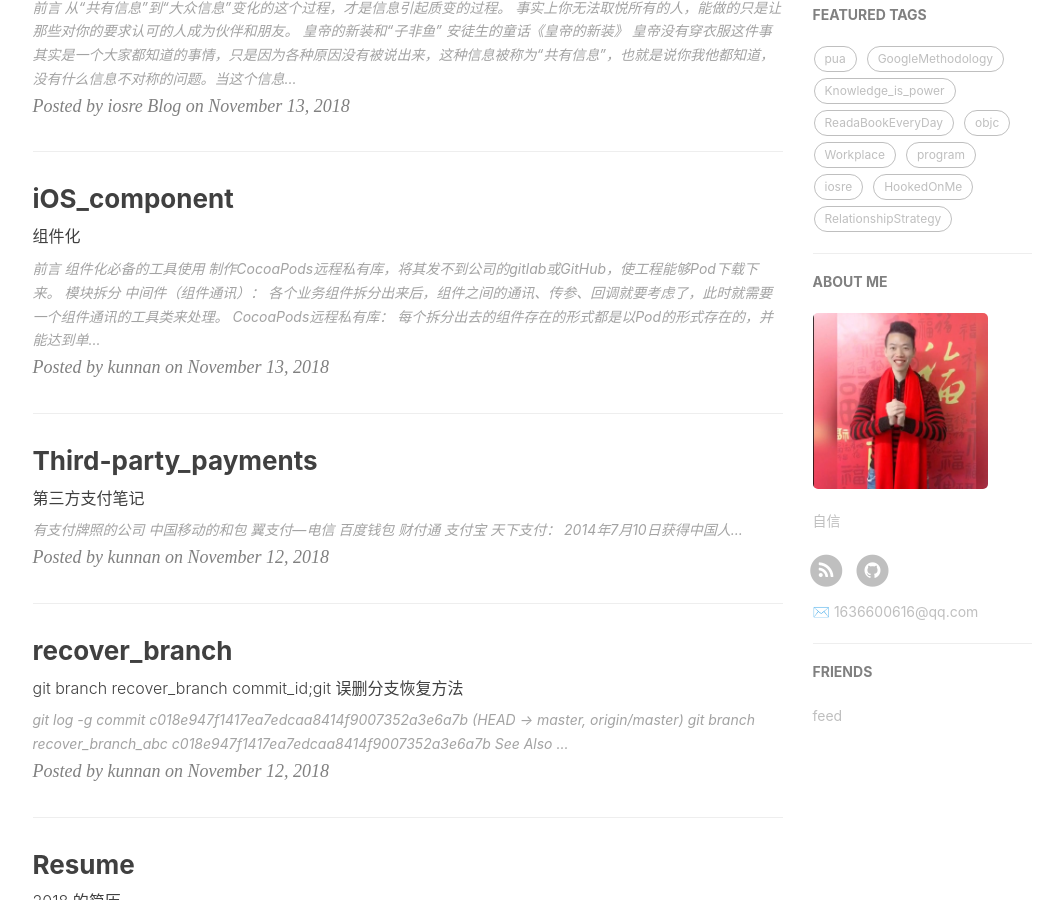
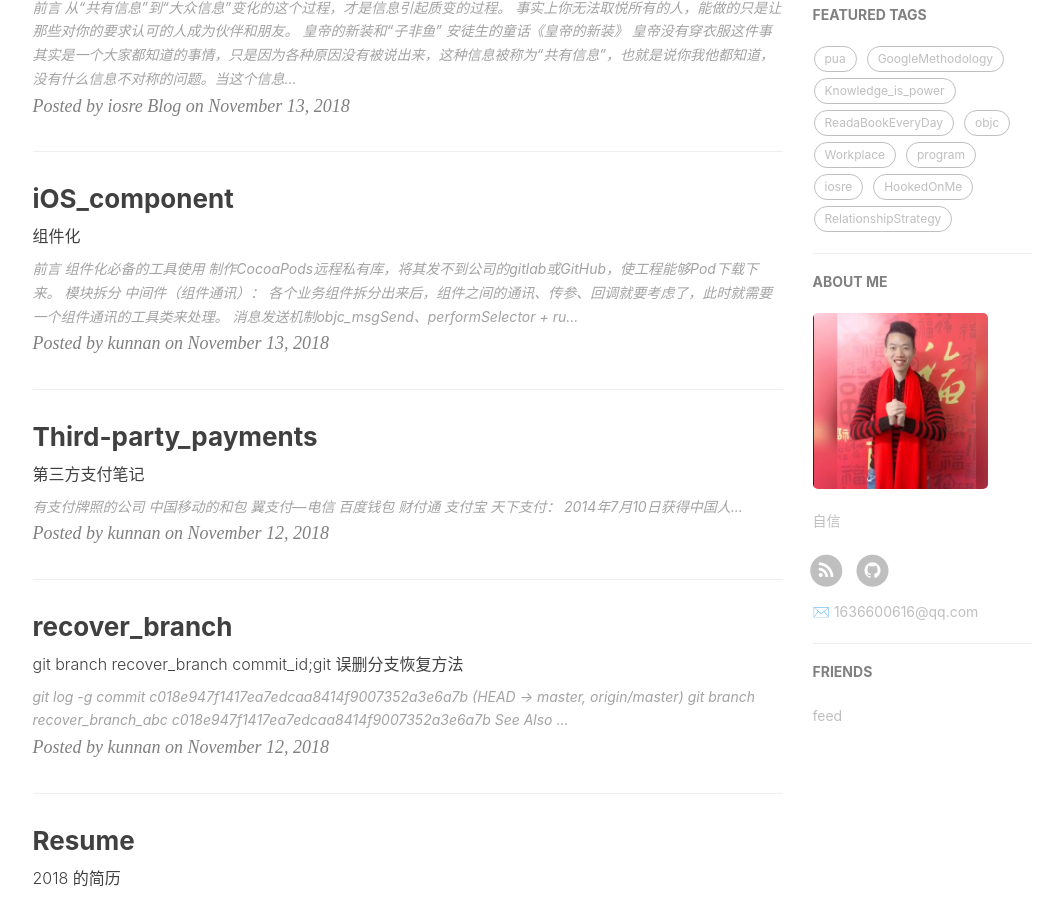
Before and after one commit to pua1203/pua1203.github.io, a Jekyll site: the page built from index.html, in a window 1280 px wide and 900 px high, scrolled down 492 px. Shown: the whole window, without its empty margins (135-1176 px from the left). Built offline with Jekyll 4.4.1, drawn with Linux system fonts in a browser that asks for light colours; nearby versions of some CDN libraries; the list of posts is cut into pages by our own code; comment, search, counter and statistics services are not loaded.

Commit message:
消息发送机制objc_msgSend、performSelector

```diff
--- a/_posts/objc/2018-11-13-iOS_component.md
+++ b/_posts/objc/2018-11-13-iOS_component.md
@@ -31,6 +31,7 @@ subtitle: 组件化
 
 * **中间件（组件通讯）：**
   各个业务组件拆分出来后，组件之间的通讯、传参、回调就要考虑了，此时就需要一个组件通讯的工具类来处理。
+  * 消息发送机制objc_msgSend、performSelector + runtime  API 动态生成类
 * **CocoaPods远程私有库：**
   每个拆分出去的组件存在的形式都是以Pod的形式存在的，并能达到单独运行成功。
 * **宿主工程：**
```
